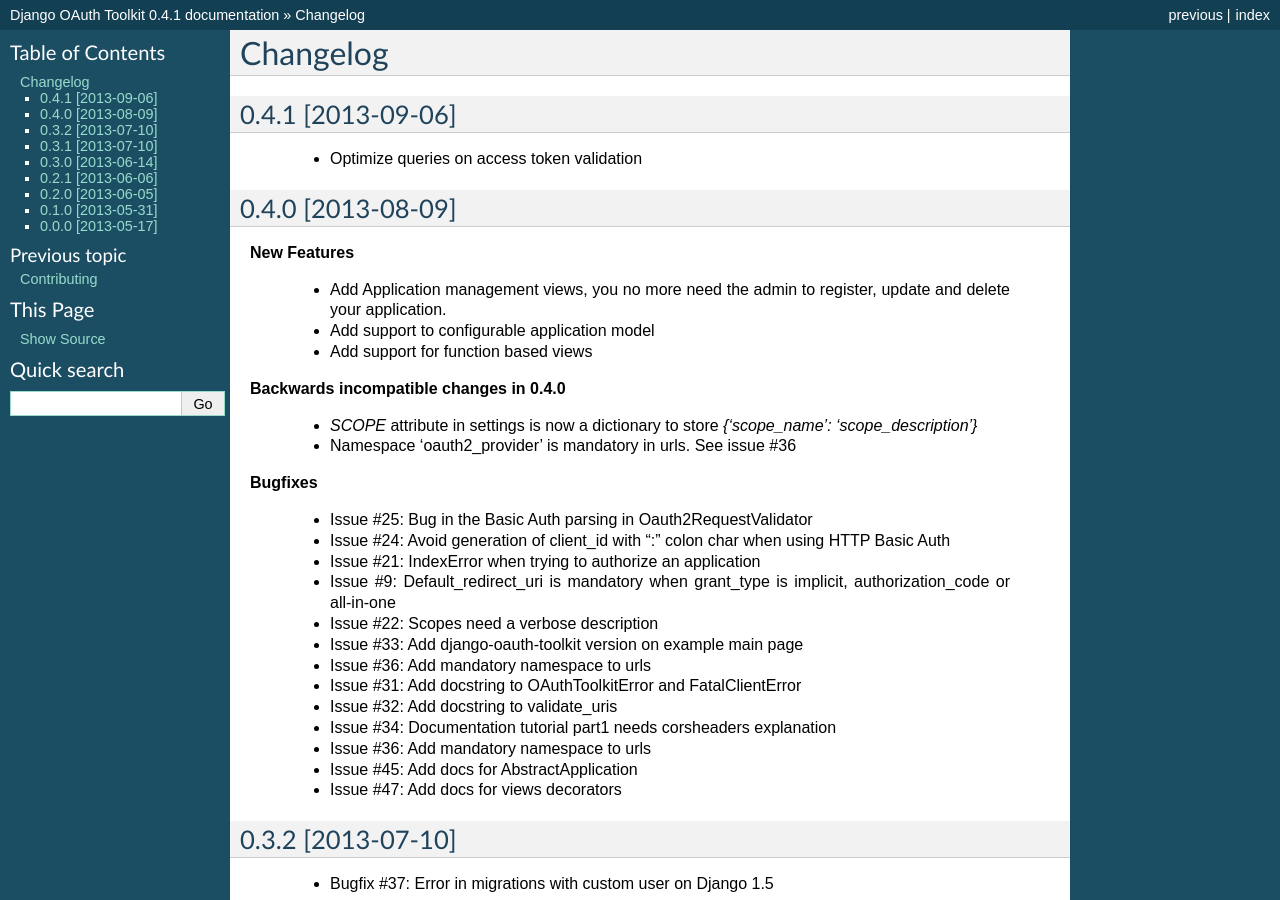
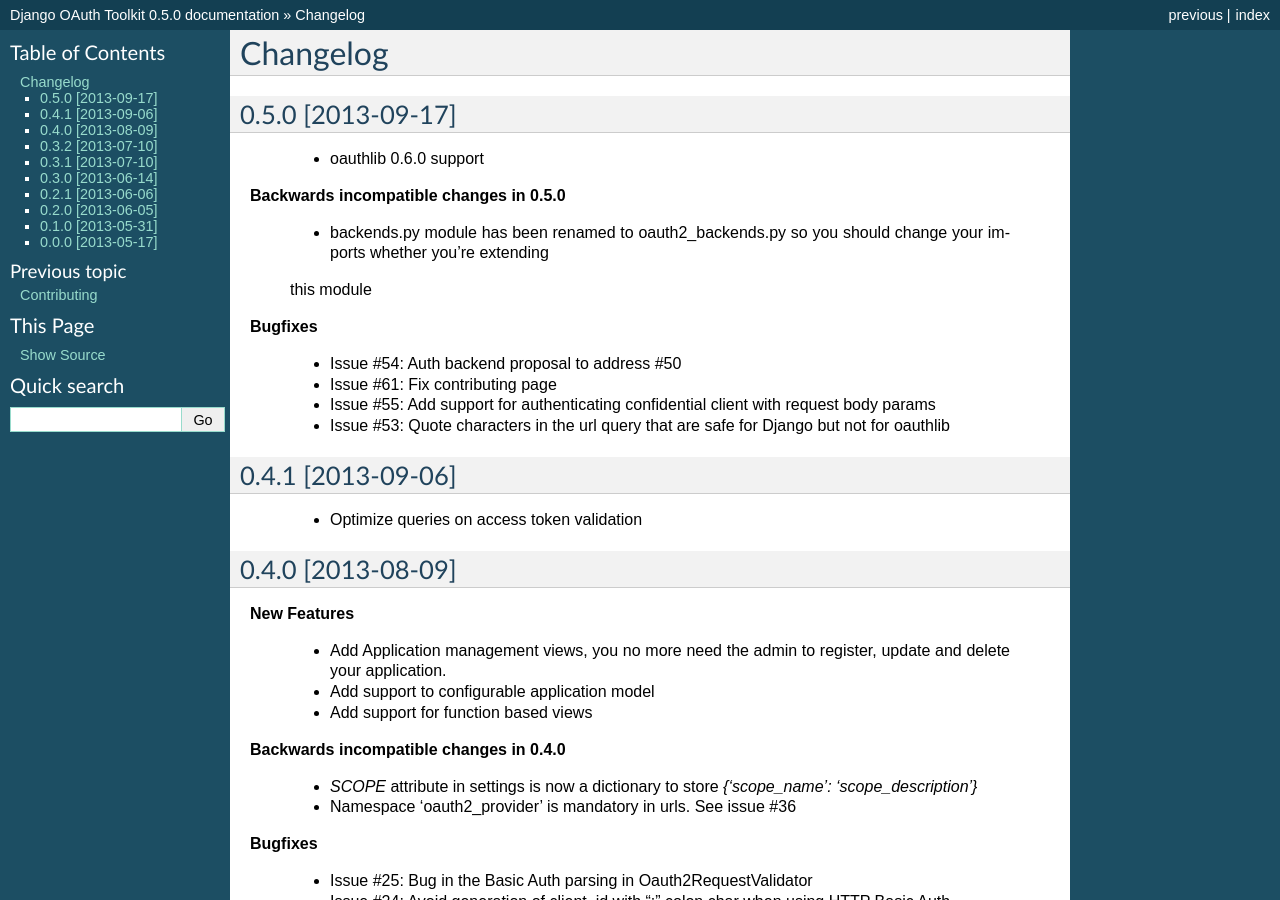
Before and after one commit to sheriffwoody0922/oauth-python-django, a Sphinx documentation site: the page built from docs/changelog.rst, in a window 1280 px wide and 900 px high. Built offline with Sphinx 7.4.7, drawn with Linux system fonts in a browser that asks for light colours; some of the changed text lies outside the part shown.

Commit message:
Version 0.5.0. Changelog and readme updated

```diff
--- a/docs/changelog.rst
+++ b/docs/changelog.rst
@@ -1,5 +1,22 @@
 Changelog
 =========
+
+0.5.0 [2013-09-17]
+------------------
+
+ * oauthlib 0.6.0 support
+
+**Backwards incompatible changes in 0.5.0**
+
+ * backends.py module has been renamed to oauth2_backends.py so you should change your imports whether you're extending
+ this module
+
+**Bugfixes**
+
+ * Issue #54: Auth backend proposal to address #50
+ * Issue #61: Fix contributing page
+ * Issue #55: Add support for authenticating confidential client with request body params
+ * Issue #53: Quote characters in the url query that are safe for Django but not for oauthlib
 
 0.4.1 [2013-09-06]
 ------------------
--- a/oauth2_provider/__init__.py
+++ b/oauth2_provider/__init__.py
@@ -1,4 +1,4 @@
-__version__ = '0.4.1'
+__version__ = '0.5.0'
 
 __author__ = "Massimiliano Pippi & Federico Frenguelli"
 
```
Also changed, not shown: README.rst (+17 -1 lines).
